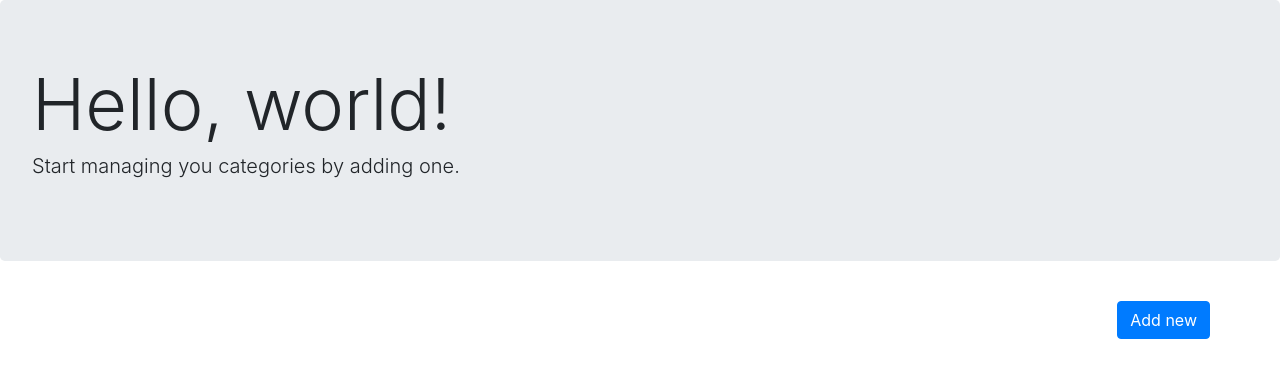
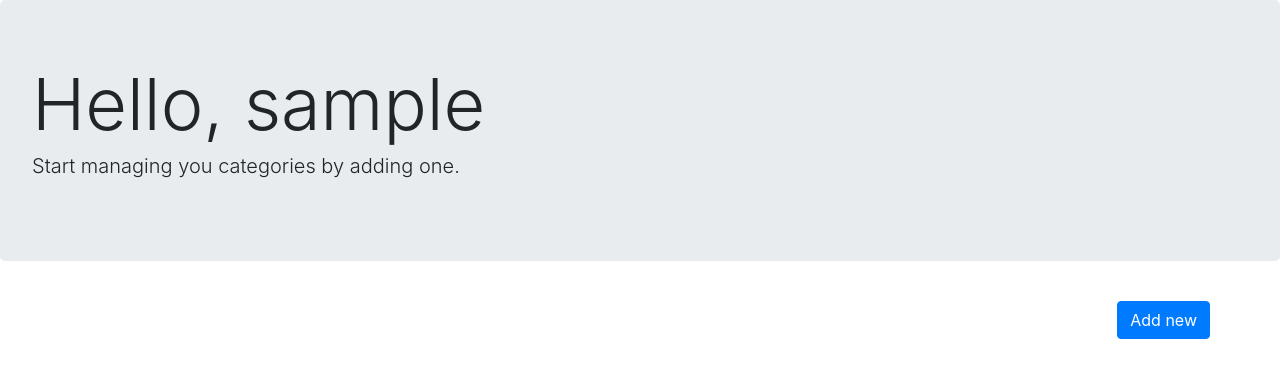
Before and after one commit to xcixor/yummy_recipes, a Flask app: page /dashboard in a window 1280 px wide. Shown: the part 56-434 px from the top of the page. Run offline with Flask 2, Linux system fonts and the light colour scheme; the visitor is signed in with stand-in values (Sample User, id 1); some libraries are stand-ins or nearby versions.

Commit message:
Display the username on to the dashboard page

```diff
--- a/myapp/templates/dashboard/dashboard.html
+++ b/myapp/templates/dashboard/dashboard.html
@@ -8,7 +8,7 @@
 <script src="https://code.jquery.com/jquery-3.2.1.slim.min.js" integrity="sha384-KJ3o2DKtIkvYIK3UENzmM7KCkRr/rE9/Qpg6aAZGJwFDMVNA/GpGFF93hXpG5KkN" crossorigin="anonymous"></script>
 <script src="https://cdnjs.cloudflare.com/ajax/libs/popper.js/1.11.0/umd/popper.min.js" integrity="sha384-b/U6ypiBEHpOf/4+1nzFpr53nxSS+GLCkfwBdFNTxtclqqenISfwAzpKaMNFNmj4" crossorigin="anonymous"></script>
 <script src="https://maxcdn.bootstrapcdn.com/bootstrap/4.0.0-beta/js/bootstrap.min.js" integrity="sha384-h0AbiXch4ZDo7tp9hKZ4TsHbi047NrKGLO3SEJAg45jXxnGIfYzk4Si90RDIqNm1" crossorigin="anonymous"></script>
-<link rel="stylesheet" href="../static/css/dashboard.css">
+<link rel="stylesheet" href="{{url_for('static', filename='css/dashboard.css')}}">
 {% endblock %}
 
 {% block navbar %}
@@ -76,7 +76,7 @@
 
 {% else %}
 <div class="jumbotron">
-  <h1 class="display-3">Hello, world!</h1>
+  <h1 class="display-3">Hello, {{session['username']}}</h1>
   <p class="lead">Start managing you categories by adding one.</p>
 </div>
 {% endif %}
```
